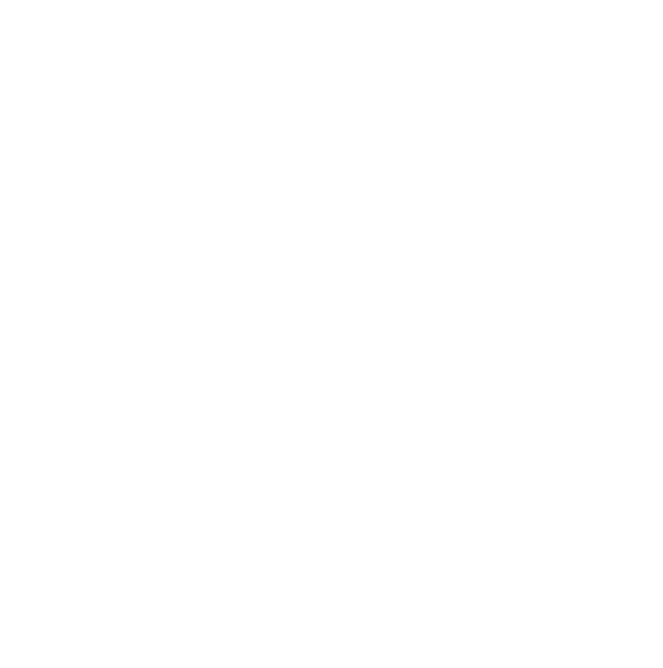
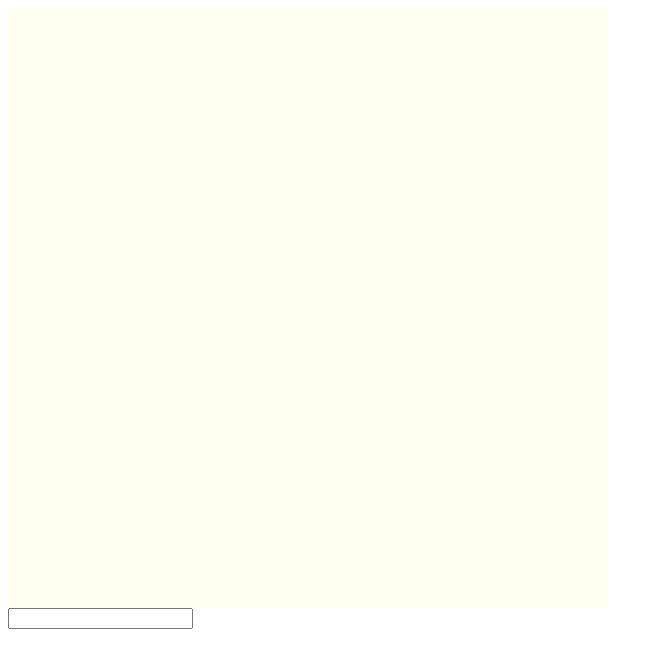
Before and after one commit to HansuLee37/WebGame, a plain HTML site: page chat.html in a window 1280 px wide. Shown: the whole page, without its empty margins (0-663 px from the left). Drawn offline with Linux system fonts and the light colour scheme.

Commit message:
second commit

```diff
--- a/chat.html
+++ b/chat.html
@@ -2,14 +2,14 @@
 <html>
   <head>
     <meta charset="utf-8">
-    <title>체팅</title>
-    <style>
-    </style>
+    <title>채팅</title>
+    <link rel="stylesheet" href="chatstyle.css">
   </head>
   <body>
-    <div id = "user1">
+    <div id = "list">
     </div>
-    <div id = "user2">
+    <div id = "input">
+      <input type = "textbox">
     </div>
   </body>
 </html>
--- a/chatstyle.css
+++ b/chatstyle.css
@@ -1,6 +1,9 @@
-#user1{
-    background-color : 'black';
+#list{
+    width : 600px;
+    height : 600px;
+    background-color : ivory;
+    align-content: center;
 }
-#user2{
-    background-color : 'red';
+#input{
+
 }
```
Also changed, not shown: server/package.json (added, +14 -0 lines).
